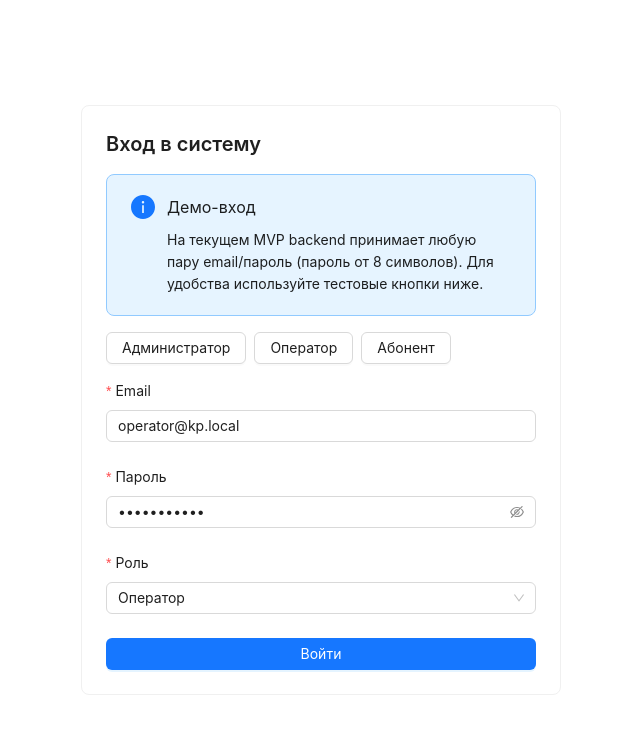
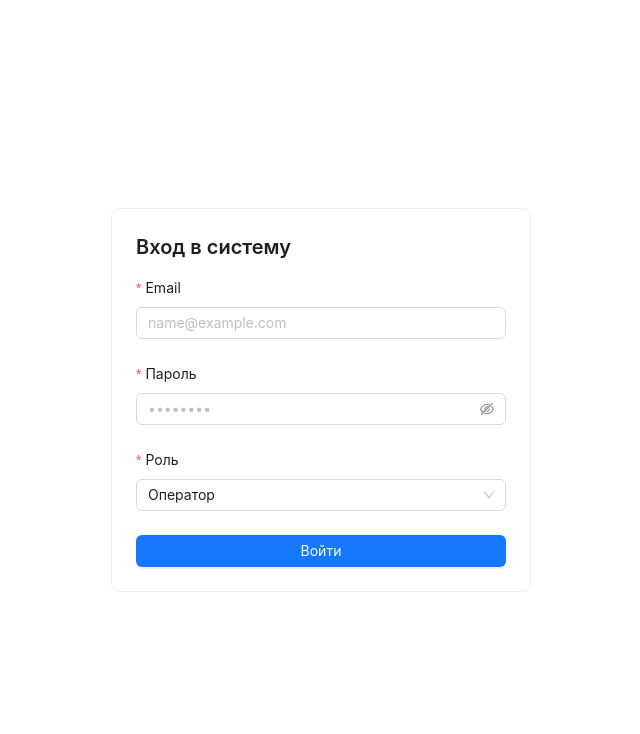
Before and after one commit to d3pr3ss19/diploma, a React (Vite) app in the folder frontend/: page /login in a window 1280 px wide. Shown: the top 734 px of the page, without its empty margins (319-959 px from the left). Built offline with nearby package versions, Linux system fonts and the light colour scheme.

Commit message:
frontend/docs: remove demo login presets and test credentials

```diff
--- a/frontend/src/pages/LoginPage.tsx
+++ b/frontend/src/pages/LoginPage.tsx
@@ -5,38 +5,7 @@ import { writeAuth } from '../app/auth-storage';
 import { login } from '../api/auth';
 import type { LoginRequest, UserRole } from '../types/auth';
 
-type DemoAccount = {
-  role: UserRole;
-  email: string;
-  password: string;
-  label: string;
-};
-
-const DEMO_ACCOUNTS: DemoAccount[] = [
-  {
-    role: 'ADMIN',
-    email: 'admin@kp.local',
-    password: 'password123',
-    label: 'Администратор',
-  },
-  {
-    role: 'OPERATOR',
-    email: 'operator@kp.local',
-    password: 'password123',
-    label: 'Оператор',
-  },
-  {
-    role: 'SUBSCRIBER',
-    email: 'subscriber@kp.local',
-    password: 'password123',
-    label: 'Абонент',
-  },
-];
-
-const DEFAULT_ACCOUNT = DEMO_ACCOUNTS[1];
-
 export function LoginPage() {
-  const [form] = Form.useForm<{ email: string; password: string; role: UserRole }>();
   const [loading, setLoading] = useState(false);
   const [error, setError] = useState<string | null>(null);
   const navigate = useNavigate();
@@ -63,13 +32,9 @@ export function LoginPage() {
     }
   }
 
-  function applyDemoAccount(account: DemoAccount) {
-    form.setFieldsValue({ email: account.email, password: account.password, role: account.role });
-  }
-
   return (
     <div style={{ minHeight: '100vh', display: 'grid', placeItems: 'center', padding: 24 }}>
-      <Card style={{ width: 480 }}>
+      <Card style={{ width: 420 }}>
         <Space direction="vertical" size="middle" style={{ width: '100%' }}>
           <Typography.Title level={4} style={{ margin: 0 }}>
             Вход в систему
@@ -77,33 +42,9 @@ export function LoginPage() {
 
           {error ? <Alert type="error" showIcon message={error} /> : null}
 
-          <Alert
-            type="info"
-            showIcon
-            message="Демо-вход"
-            description="На текущем MVP backend принимает любую пару email/пароль (пароль от 8 символов). Для удобства используйте тестовые кнопки ниже."
-          />
-
-          <Space wrap>
-            {DEMO_ACCOUNTS.map((account) => (
-              <Button key={account.role} onClick={() => applyDemoAccount(account)}>
-                {account.label}
-              </Button>
-            ))}
-          </Space>
-
-          <Form
-            form={form}
-            layout="vertical"
-            onFinish={handleSubmit}
-            initialValues={{
-              role: DEFAULT_ACCOUNT.role,
-              email: DEFAULT_ACCOUNT.email,
-              password: DEFAULT_ACCOUNT.password,
-            }}
-          >
+          <Form layout="vertical" onFinish={handleSubmit} initialValues={{ role: 'OPERATOR' as UserRole }}>
             <Form.Item label="Email" name="email" rules={[{ required: true, message: 'Введите email' }]}>
-              <Input placeholder="operator@kp.local" />
+              <Input placeholder="name@example.com" />
             </Form.Item>
             <Form.Item
               label="Пароль"
```
Also changed, not shown: 2 other files (tests, documents, lock files or other folders).
